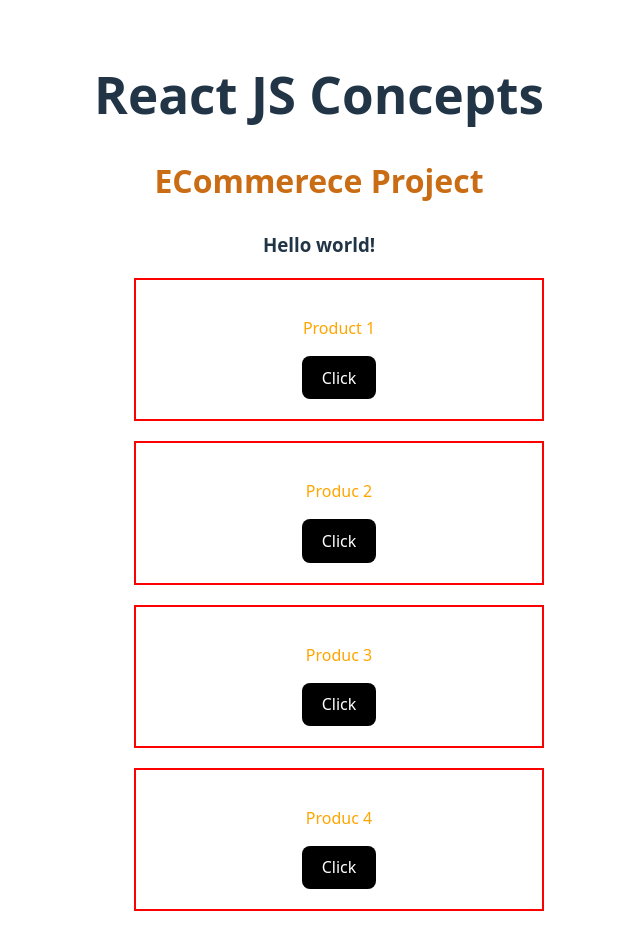
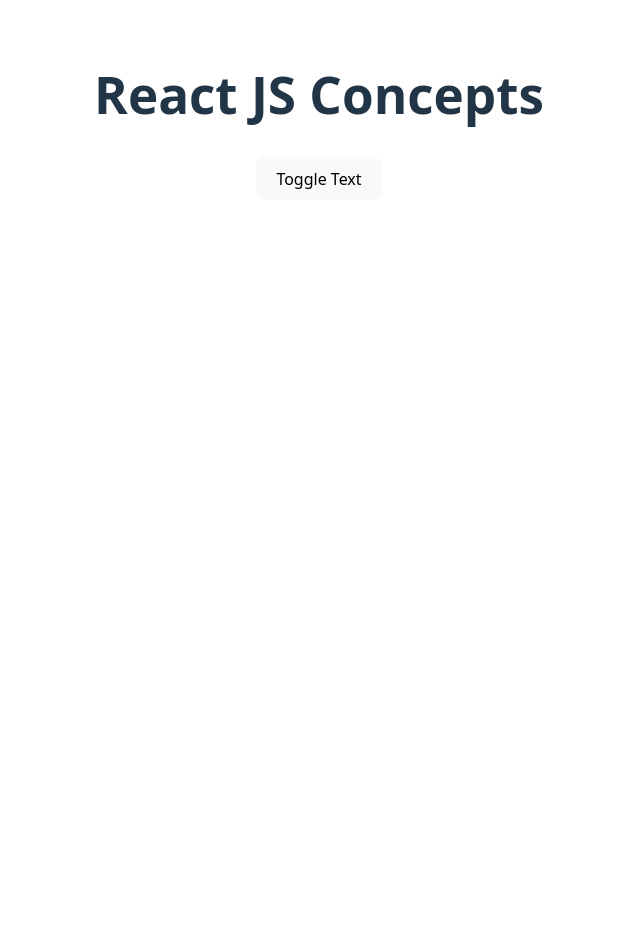
Before and after one commit to kaonashi555/React-basic, a React (Vite) app: page / in a window 1280 px wide. Shown: the top 950 px of the page, without its empty margins (321-961 px from the left). After the commit the page ends 800 px from the top, so only its background shows below. Built offline with nearby package versions, Linux system fonts and the light colour scheme.

Commit message:
state and setState:ToggleText

```diff
--- a/src/App.jsx
+++ b/src/App.jsx
@@ -12,9 +12,9 @@ function App() {
   return (
       <div>
         <h1> React JS Concepts</h1>
-        {/* <ClassBasedComponent/>
-        <FuctionalComponent/> */}
-        <ProductList datalist={dummyProductData} name="Afia" city="Kishoreganj"/>
+        <ClassBasedComponent/>
+        {/* <FuctionalComponent/>
+        <ProductList datalist={dummyProductData} name="Afia" city="Kishoreganj"/> */}
       </div>
   );
 }
--- a/src/components/class-based-component.jsx
+++ b/src/components/class-based-component.jsx
@@ -1,10 +1,34 @@
 import { Component } from "react";
 
 class ClassBasedComponent extends Component{
+
+    //State
+    state = {
+        showText : false,
+        changeColor : false,
+    };
+
+
+    handleClick = () =>{
+        console.log("button clicked");
+
+        const{showText,changeColor}=this.state
+        this.setState({
+            showText: !showText,
+            changeColor: !changeColor,
+        });
+    }
+
+
+
     render(){
+        console.log(this.state);
+
+        const{showText,changeColor}=this.state
         return(
             <div>
-                <h4>Class Based component:- class based components are now used less in modern React development.</h4>
+                {showText? <h4 style={{color:changeColor? "red": "black"}}>Class Based component:- class based components are now used less in modern React development.</h4> : null}
+                <button onClick={this.handleClick}>Toggle Text</button>
             </div>
         );
     }
```
